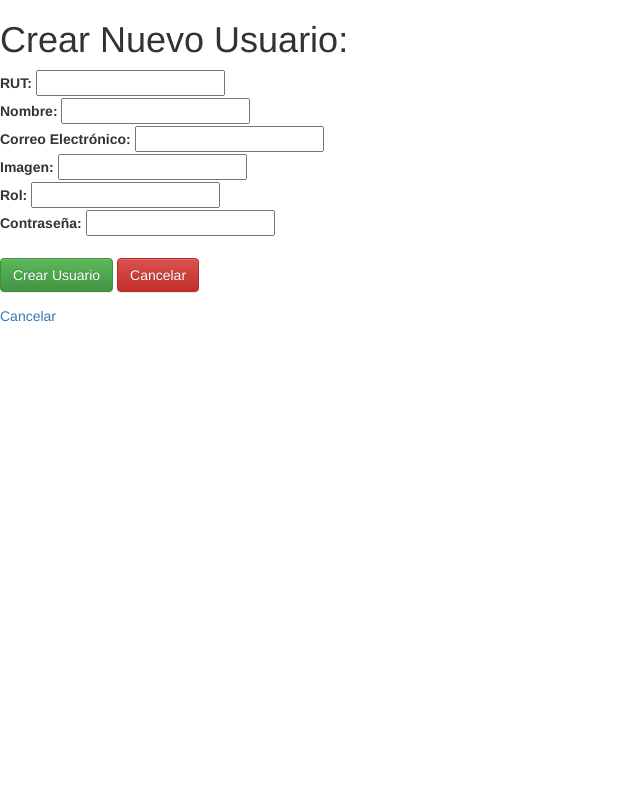
After one commit to DaniloDaniel/MundoFastSPA, a Django app: page /MundoFastWebApp/usuarios/formUsuario/ in a window 1280 px wide. The commit adds this page. Shown: the whole page, without its empty margins (0-640 px from the left). Run offline with Django 3.2, Linux system fonts and the light colour scheme; some libraries are stand-ins or nearby versions.

Commit message:
Crear Usuario Terminado
Se modificó diseño de Index.

Pendiente:
	-Impedir registrar con campos vacíos en formularios.

```diff
--- a/MundoFastSPA/MundoFastSPA/settings.py
+++ b/MundoFastSPA/MundoFastSPA/settings.py
@@ -106,7 +106,7 @@ AUTH_PASSWORD_VALIDATORS = [
 
 LANGUAGE_CODE = 'es-ES'
 
-TIME_ZONE = 'UTC'
+TIME_ZONE = 'America/Santiago'
 
 USE_I18N = True
 
--- a/MundoFastSPA/MundoFastWebApp/models.py
+++ b/MundoFastSPA/MundoFastWebApp/models.py
@@ -10,4 +10,4 @@ class Usuario(models.Model):
     passwordUsuario = models.CharField(max_length=50)
 
     def __str__(self):
-        return self.rutUsuario
+        return self.nombreUsuario
--- /dev/null
+++ b/MundoFastSPA/MundoFastWebApp/templates/MundoFastWebApp/Usuario/crearUsuario.html
@@ -0,0 +1,32 @@
+<head>
+    <title>MundoFastSPA - Crear Nuevo Usuario</title>
+    <link rel="stylesheet" href="//maxcdn.bootstrapcdn.com/bootstrap/3.2.0/css/bootstrap.min.css">
+    <link rel="stylesheet" href="//maxcdn.bootstrapcdn.com/bootstrap/3.2.0/css/bootstrap-theme.min.css">
+    <link href='//fonts.googleapis.com/css?family=Lobster&subset=latin,latin-ext' rel='stylesheet' type='text/css'>
+</head>
+
+<body>
+    <h1>Crear Nuevo Usuario:</h1>
+
+    {% if error_message %}<p><strong>{{ error_message }}</strong></p>{% endif %}
+
+    <form action="{% url 'MundoFastWebApp:crearUsuario' %}" method="post">
+        {% csrf_token %}
+        <label for="rutUsuario">RUT:</label>
+        <input type="text" name="rutUsuario", id="rutUsuario"><br>
+        <label for="nombreUsuario">Nombre:</label>
+        <input type="text" name="nombreUsuario", id="nombreUsuario"><br>
+        <label for="emailUsuario">Correo Electrónico:</label>
+        <input type="text" name="emailUsuario"><br>
+        <label for="imagenUsuario">Imagen:</label>
+        <input type="text" name="imagenUsuario", id="imagenUsuario"><br>
+        <label for="rolUsuario">Rol:</label>
+        <input type="text" name="rolUsuario", id="rolUsuario"><br>
+        <label for="passwordUsuario">Contraseña:</label>
+        <input type="text" name="passwordUsuario", id="passwordUsuario"><br><br>
+        <input type="submit" class="btn btn-success" value="Crear Usuario">
+        <button type="button" class="btn btn-danger">Cancelar</button>
+    </form>
+
+        <p><a href="{% url 'MundoFastWebApp:usuarios' %}">Cancelar</a></p>
+</body>
--- a/MundoFastSPA/MundoFastWebApp/templates/MundoFastWebApp/crearUsuario.html
+++ /dev/null
@@ -1,5 +0,0 @@
-<h1>Crear Nuevo Usuario:</h1>
-
-<footer>
-    <p><a href="/MundoFastWebApp/usuarios/">Volver</a></p>
-</footer>
--- a/MundoFastSPA/MundoFastWebApp/urls.py
+++ b/MundoFastSPA/MundoFastWebApp/urls.py
@@ -2,6 +2,7 @@ from django.urls import path
 
 from . import views
 
+app_name = 'MundoFastWebApp'
 urlpatterns = [
     # ex: /MundoFastWebApp/
     path('', views.index, name='index'),
@@ -11,4 +12,6 @@ urlpatterns = [
     path('usuarios/<int:id>/', views.verUsuario, name='verUsuario'),
     # ex: /MundoFastWebApp/usuarios/crearUsuario/
     path('usuarios/crearUsuario/', views.crearUsuario, name='crearUsuario'),
+    # Registro en: /MundoFastWebApp/usuarios/crearUsuario/
+    path('usuarios/formUsuario/', views.formUsuario, name='formUsuario'),
 ]
--- a/MundoFastSPA/MundoFastWebApp/views.py
+++ b/MundoFastSPA/MundoFastWebApp/views.py
@@ -1,8 +1,8 @@
 from django.shortcuts import render
-from django.http import HttpResponse
 from .models import Usuario # Importa el modelo
-from django.template import loader # Importa el template
 from django.http import Http404 # Importa vista de error 404
+from django.http import HttpResponse, HttpResponseRedirect
+from django.urls import reverse
 
 # Create your views here.
 
@@ -11,18 +11,24 @@ def index(request):
 
 def usuarios(request):
     listaUsuario = Usuario.objects.order_by('-rutUsuario')
-    template = loader.get_template('MundoFastWebApp/usuarios.html')
-    context = {
-        'listaUsuario': listaUsuario,
-    }
-    return render(request, 'MundoFastWebApp/usuarios.html', context)
+    context = {'listaUsuario': listaUsuario}
+    return render(request, 'MundoFastWebApp/Usuario/usuarios.html', context)
 
 def verUsuario(request, id):
     try:
         usuario = Usuario.objects.get(pk=id)
     except Usuario.DoesNotExist:
         raise Http404("Error. Usuario no existe.")
-    return render(request, 'MundoFastWebApp/verUsuario.html', {'usuario': usuario})
+    return render(request, 'MundoFastWebApp/Usuario/verUsuario.html', {'usuario': usuario})
+
+def formUsuario(request):
+    return render(request, 'MundoFastWebApp/Usuario/crearUsuario.html')
 
 def crearUsuario(request):
-    return render(request, 'MundoFastWebApp/crearUsuario.html')
+    try:
+        usuario = Usuario(rutUsuario = request.POST['rutUsuario'], nombreUsuario = request.POST['nombreUsuario'], emailUsuario = request.POST['emailUsuario'], imagenUsuario = request.POST['imagenUsuario'], rolUsuario = request.POST['rolUsuario'], passwordUsuario = request.POST['passwordUsuario'])
+    except (KeyError, Usuario.DoesNotExist):
+        return render(request, 'MundoFastWebApp/Usuario/crearUsuario.html', {'usuario': usuario, 'error_message': 'Error al crear Nuevo Usuario',})
+    else:
+        usuario.save()
+        return HttpResponseRedirect(reverse('MundoFastWebApp:usuarios'))
```
Also changed, not shown: MundoFastSPA/MundoFastWebApp/templates/MundoFastWebApp/Usuario/usuarios.html (added, +25 -0 lines), MundoFastSPA/MundoFastWebApp/templates/MundoFastWebApp/index.html (+22 -6 lines), MundoFastSPA/MundoFastWebApp/templates/MundoFastWebApp/usuarios.html (deleted, +0 -16 lines), MundoFastSPA/MundoFastWebApp/templates/MundoFastWebApp/Usuario/verUsuario.html (renamed from MundoFastSPA/MundoFastWebApp/templates/MundoFastWebApp/verUsuario.html).
